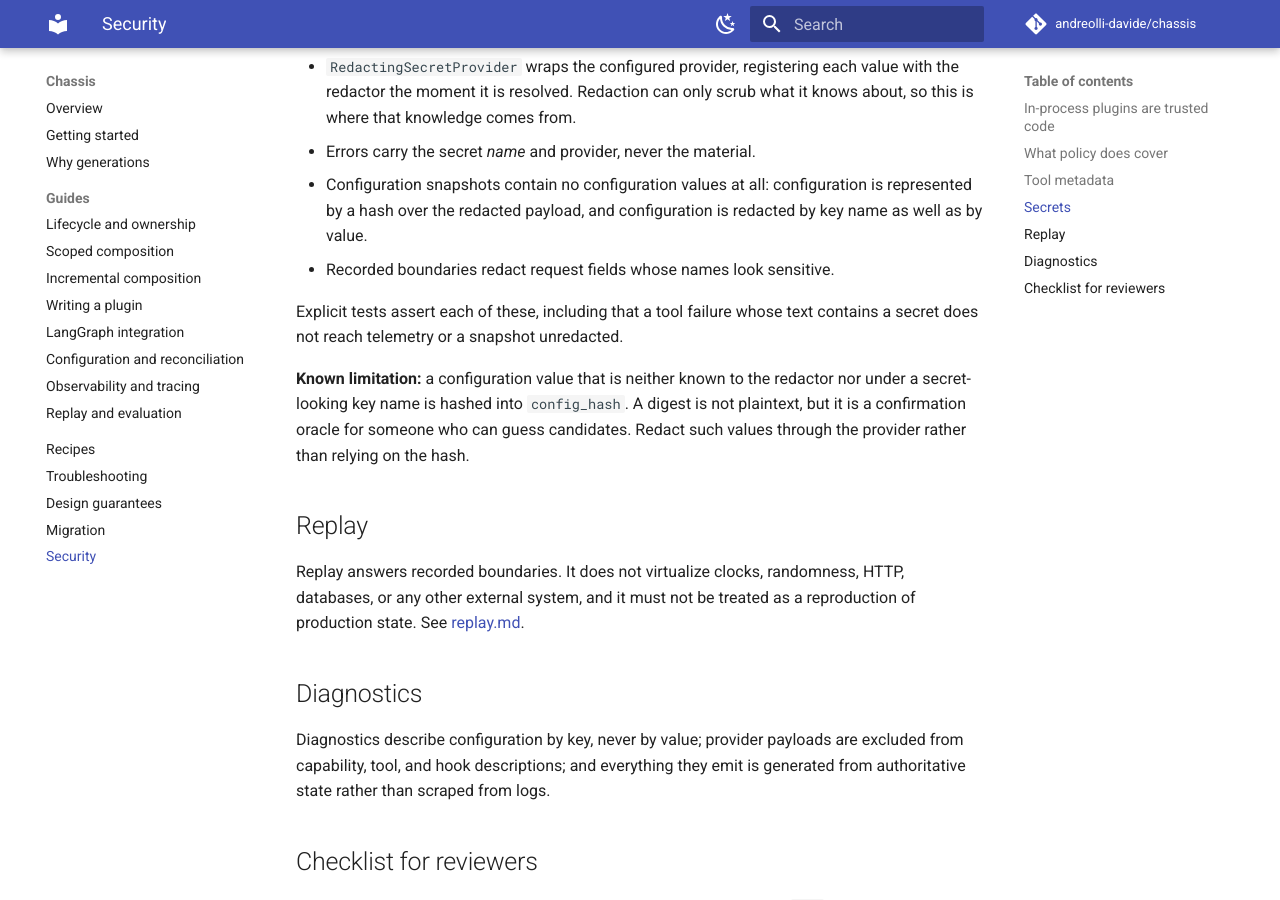
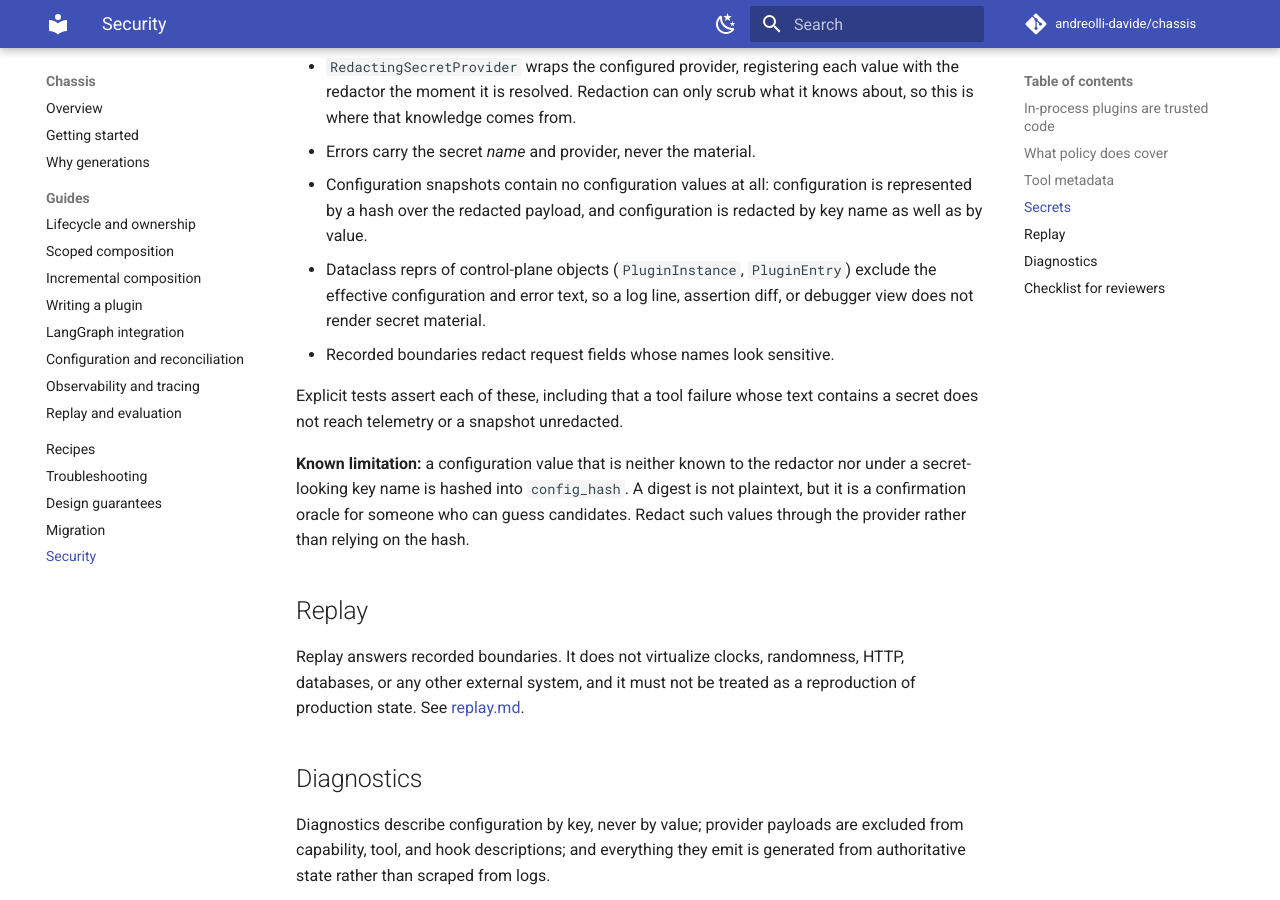
Before and after one commit to andreolli-davide/chassis, an MkDocs documentation site: the page built from docs/security.md, in a window 1280 px wide and 900 px high, scrolled down 2081 px. Built offline with MkDocs 1.6.1 and Material for MkDocs 9.7.7, drawn with Linux system fonts in a browser that asks for light colours; comment, search, counter and statistics services are not loaded.

```diff
--- a/docs/security.md
+++ b/docs/security.md
@@ -96,6 +96,9 @@ records, or exception strings. That is enforced by construction, not by conventi
 - Configuration snapshots contain no configuration values at all: configuration is
   represented by a hash over the redacted payload, and configuration is redacted by
   key name as well as by value.
+- Dataclass reprs of control-plane objects (`PluginInstance`, `PluginEntry`) exclude
+  the effective configuration and error text, so a log line, assertion diff, or
+  debugger view does not render secret material.
 - Recorded boundaries redact request fields whose names look sensitive.
 
 Explicit tests assert each of these, including that a tool failure whose text
```
Also changed, not shown: CHANGELOG.md (+27 -0 lines).
